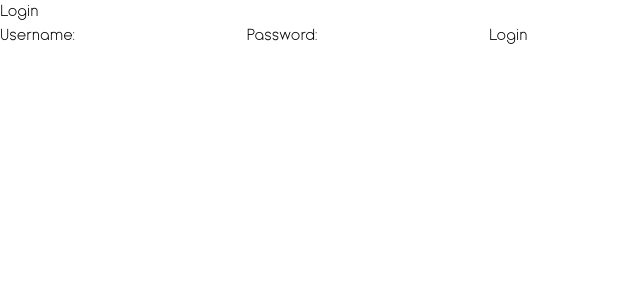
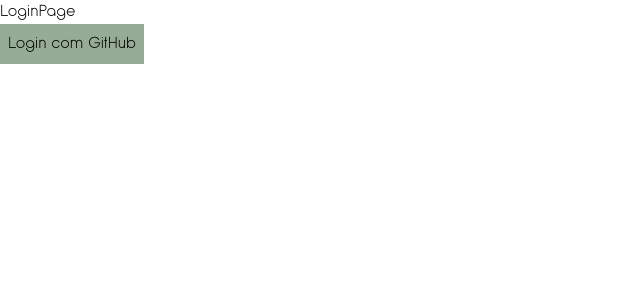
Before and after one commit to felipefacklam/rearqt, a Next.js app: page /loginPage in a window 1280 px wide. Shown: the top 300 px of the page, without its empty margins (0-640 px from the left). Built offline with nearby package versions, Linux system fonts and the light colour scheme.

Commit message:
commit -login

```diff
--- a/next.config.js
+++ b/next.config.js
@@ -1,4 +1,14 @@
 /** @type {import('next').NextConfig} */
 const nextConfig = {};
 
-  module.exports = nextConfig;
+  module.exports = module.exports = {
+    images: {
+      remotePatterns: [
+        {
+          protocol: 'https',
+          hostname: 'avatars.githubusercontent.com',
+          port: '',
+        },
+      ],
+    },
+  };
--- a/src/app/api/auth/[...nextauth]/route.js
+++ /dev/null
@@ -1,39 +0,0 @@
-import NextAuth from 'next-auth';
-import CredentialsProvider from 'next-auth/providers/credentials';
-import connectMongo from '@/lib/db';
-import User from '@/models/User';
-
-const handler = NextAuth({
-  providers: [
-    CredentialsProvider({
-      async authorize(credentials) {
-        await connectMongo();
-
-        const user = await User.findOne({ username: credentials.username });
-
-        if (!user || user.password !== credentials.password) {
-          throw new Error('Credenciais inválidas');
-        }
-
-        return { id: user._id, username: user.username };
-      },
-    }),
-  ],
-  callbacks: {
-    async session({ session, token }) {
-      session.user = token.user;
-      return session;
-    },
-    async jwt({ token, user }) {
-      if (user) {
-        token.user = user;
-      }
-      return token;
-    },
-  },
-  pages: {
-    signIn: '/loginPage',
-  },
-});
-
-export { handler as GET, handler as POST };
--- /dev/null
+++ b/src/app/api/auth/[...nextauth]/route.ts
@@ -0,0 +1,32 @@
+import NextAuth from "next-auth"
+import GitHubProvider from "next-auth/providers/github"
+import CredentialsProvider from "next-auth/providers/credentials"
+
+const handler = NextAuth({
+  providers: [
+    GitHubProvider({
+      clientId: process.env.GITHUB_ID ?? "",
+      clientSecret: process.env.GITHUB_SECRET ?? ""
+    }),
+    CredentialsProvider({
+      // The name to display on the sign in form (e.g. 'Sign in with...')
+      name: 'Credentials',
+      credentials: {
+        username: { label: "Usuário", type: "text" },
+        password: { label: "Senha", type: "password" }
+      },
+      async authorize(credentials, req) {
+        if (!credentials) {
+          return null
+        }
+
+        if (credentials.username === "rearqt" && credentials.password === "080412") {
+          return { id: '1', name: "Renata d'Avila", email: 'rearqt@example.com', image: '/profile-pic.jpg' }
+        }
+
+        return null
+      }
+    })
+  ]})
+
+export { handler as GET, handler as POST }
--- /dev/null
+++ b/src/app/dashboard/page.tsx
@@ -0,0 +1,29 @@
+import ButtonLogout from "@/components/ButtonLogout";
+import { getServerSession } from "next-auth";
+import { redirect } from "next/navigation";
+import Image from "next/image";
+
+export default async function Dashboard() {
+  const session = await getServerSession();
+
+  if (!session) {
+    redirect("/api/auth/signin");
+  }
+  return (
+    <div>
+      <h1>Dashboard</h1>
+      {session.user?.image && (
+        <div>
+          <Image
+          className="rounded-full"
+          src={session.user?.image}
+          alt={"Avatar"}
+          width={150}
+          height={150}/>
+        </div>
+      )}
+      <p>Olá, {session?.user?.name}!</p>
+      <ButtonLogout />
+    </div>
+  );
+}
--- a/src/app/layout.tsx
+++ b/src/app/layout.tsx
@@ -7,8 +7,8 @@
 const lumin = localFont({src: '../fonts/LunarSans.otf'})
 
 export const metadata: Metadata = {
-  title: 'Create Next App',
-  description: 'Generated by create next app',
+  title: 'Rearqt',
+  description: "Portifólio de Renata d'Avila",
 }
 
 export default function RootLayout({
@@ -17,7 +17,7 @@
   children: React.ReactNode
 }) {
   return (
-    <html lang="en">
+    <html lang="pt-br">
       <body className={lumin.className}>{children}</body>
     </html>
   )
--- a/src/app/loginPage/page.js
+++ /dev/null
@@ -1,52 +0,0 @@
-'use client';
-
-import { signIn } from 'next-auth/react';
-import { useState } from 'react';
-import { useRouter } from 'next/navigation';
-
-export default function LoginPage() {
-  const [username, setUsername] = useState('');
-  const [password, setPassword] = useState('');
-  const router = useRouter();
-
-  const handleSubmit = async (event) => {
-    event.preventDefault();
-
-    const res = await signIn('credentials', {
-      redirect: false,
-      username,
-      password,
-    });
-
-    if (res.ok) {
-      router.push('/formProjetoPage');
-    } else {
-      console.error('Failed to sign in');
-    }
-  };
-
-  return (
-    <div>
-      <h1>Login</h1>
-      <form onSubmit={handleSubmit}>
-        <label>
-          Username:
-          <input
-            type="text"
-            value={username}
-            onChange={(e) => setUsername(e.target.value)}
-          />
-        </label>
-        <label>
-          Password:
-          <input
-            type="password"
-            value={password}
-            onChange={(e) => setPassword(e.target.value)}
-          />
-        </label>
-        <button type="submit">Login</button>
-      </form>
-    </div>
-  );
-}
--- /dev/null
+++ b/src/app/loginPage/page.tsx
@@ -0,0 +1,16 @@
+'use client'
+import { signIn } from 'next-auth/react'
+import React from 'react'
+
+export default function LoginPage() {
+  return (
+    <div>
+        <div>LoginPage</div>
+        <button onClick={() => signIn("github", { callbackUrl: '/dashboard'})}
+            className='bg-green-primary p-2'
+            >
+            Login com GitHub
+        </button>
+    </div>
+  )
+}
--- /dev/null
+++ b/src/components/ButtonLogout.tsx
@@ -0,0 +1,14 @@
+'use client'
+
+import { signOut } from "next-auth/react"
+
+export default function ButtonLogout() {
+  return (
+    <div>
+        <button onClick={() => signOut()}
+            className="bg-green-primary p-2"
+            >Logout
+        </button>
+    </div>
+  )
+}
--- a/src/components/Profile.tsx
+++ b/src/components/Profile.tsx
@@ -1,7 +1,9 @@
 import Image from "next/image";
+import Link from "next/link";
 
 export default function Profile() {
     return(
+        <Link href='/api/auth/signin'>
             <div className={`
             flex flex-col gap-2
             justify-center items-center
@@ -27,5 +29,6 @@
                 className={`rounded-full drop-shadow-md`}
                 />
             </div>
+        </Link>
     )
 }
```
Lines whose indentation alone changed are shown as unchanged.
